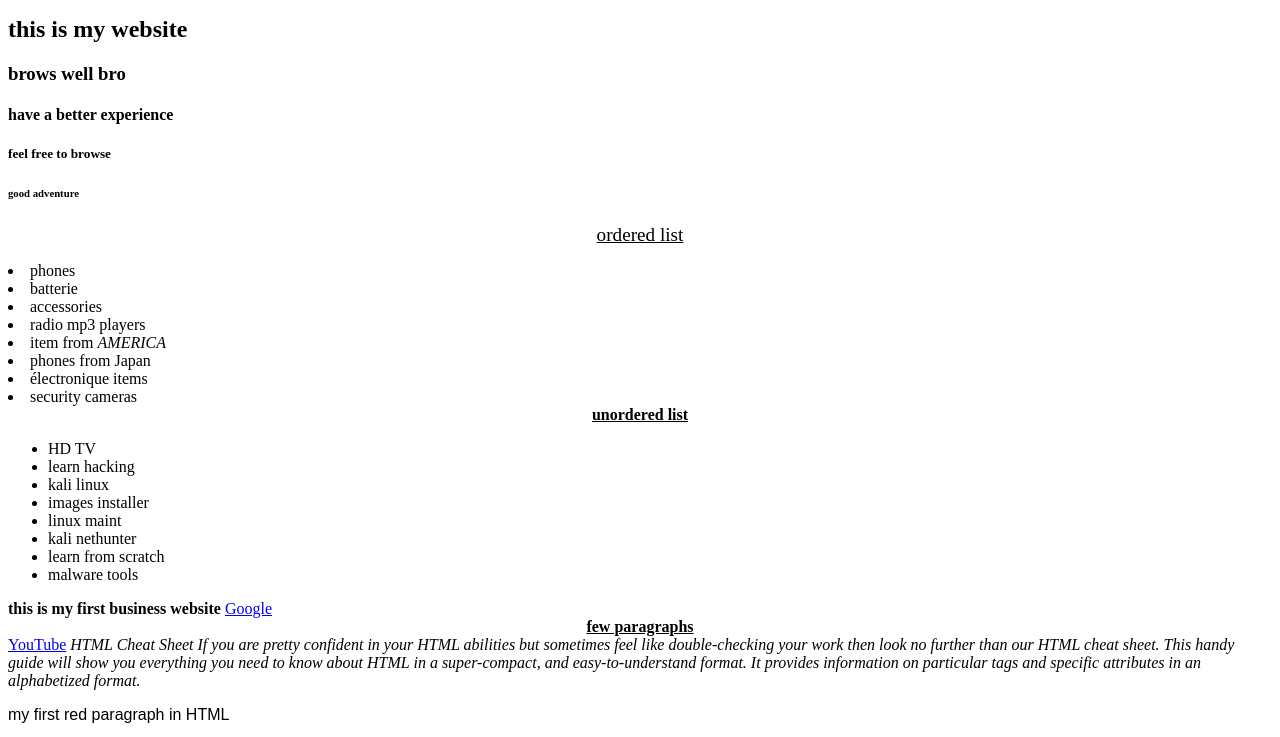
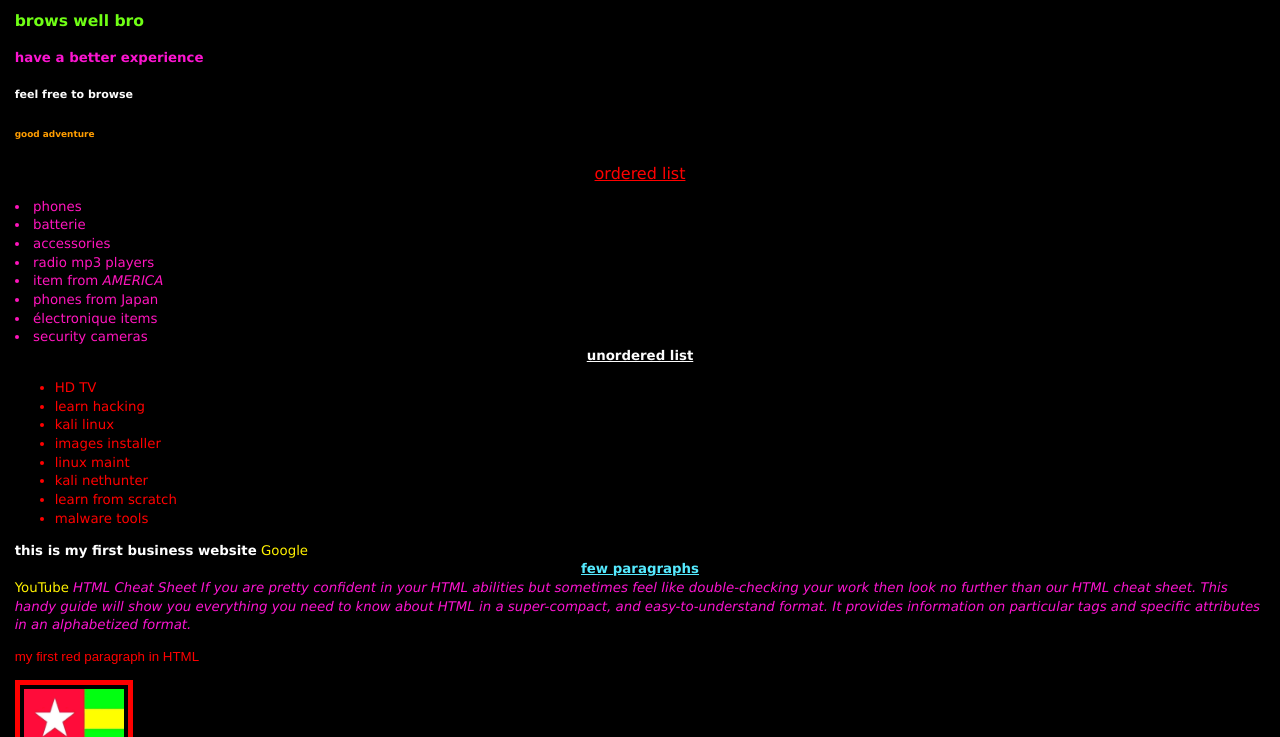
Before and after one commit to EDOH98/website, a plain HTML site: page index.html in a window 1280 px wide. Shown: the part 179-916 px from the top of the page. Drawn offline with Linux system fonts and the light colour scheme; files whose address does not match are found by name.

Commit message:
index.html

```diff
--- a/index.html
+++ b/index.html
@@ -4,7 +4,7 @@
 
 <head>
 
-    <link rel="stylesheet" href="/storage/emulated/0/my project/style1.css">
+    <link rel="stylesheet" href="style1.css">
 
     <link rel="Email" href="/storage/emulated/0/my project/Email.html">
   <meta charset="UTF-8"
```
